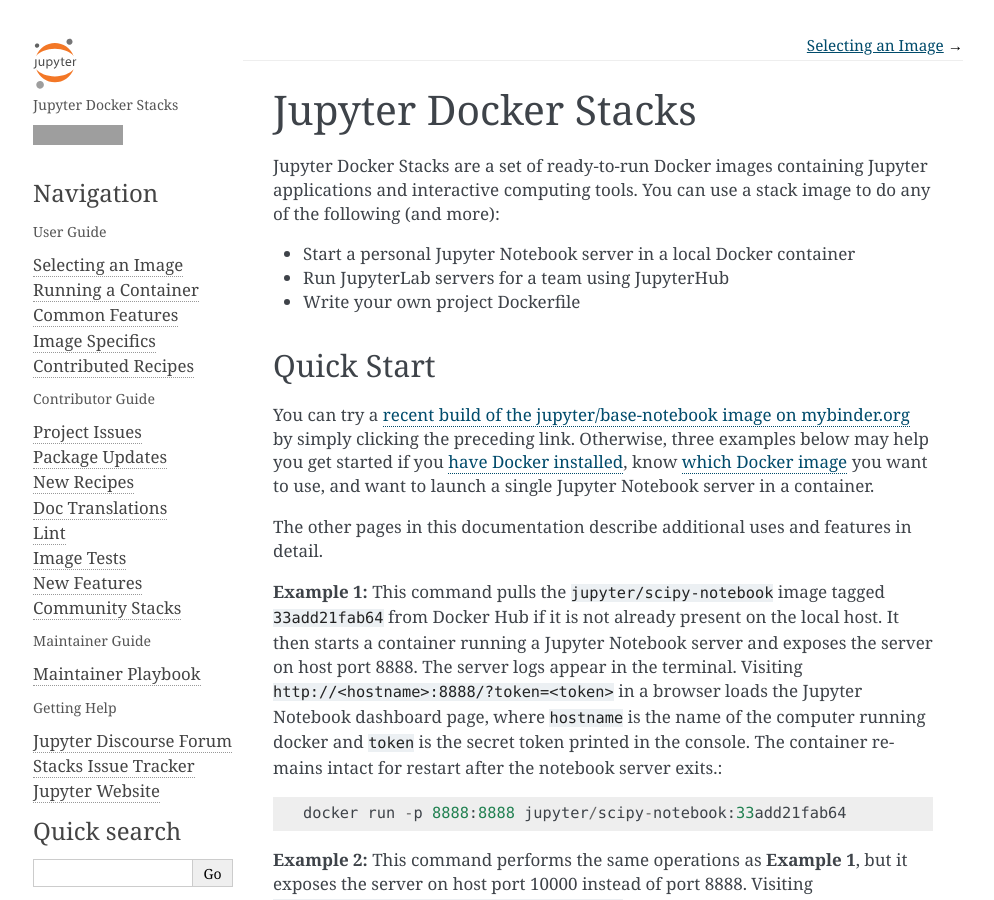
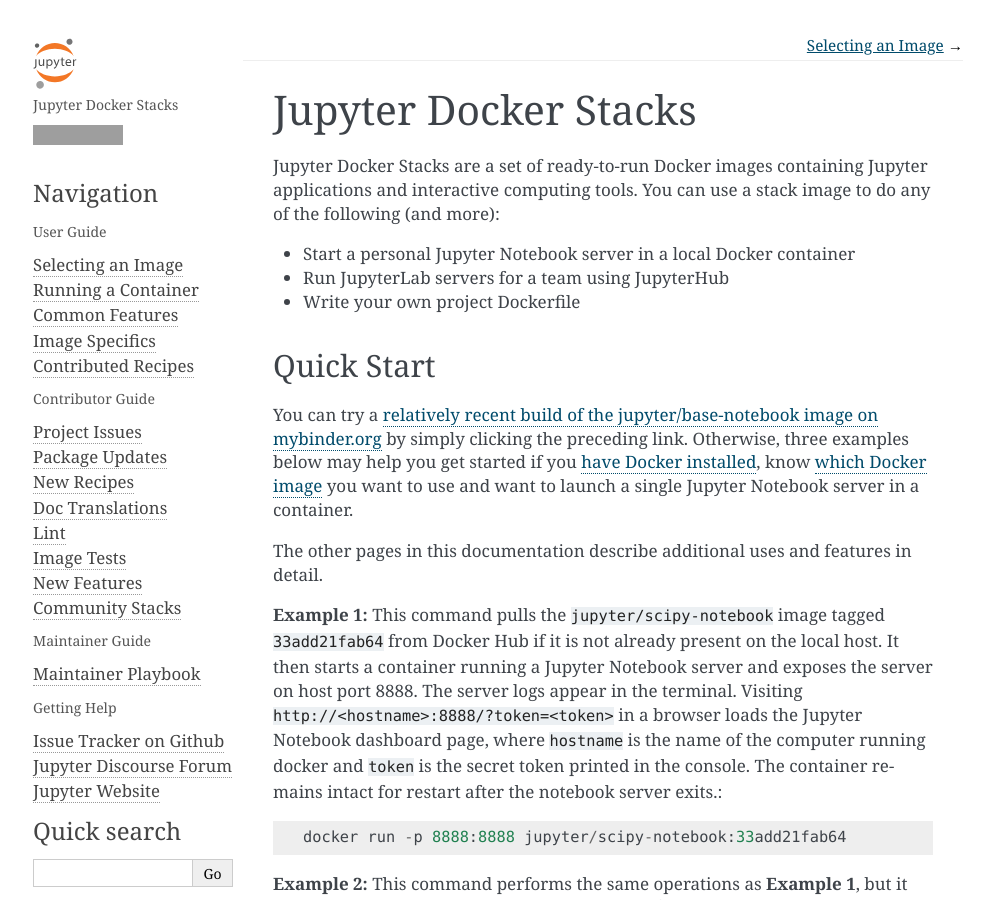
Before and after one commit to jupyter/docker-stacks, a Sphinx documentation site: the page built from docs/index.rst, in a window 1280 px wide and 900 px high. Shown: the whole window, without its empty margins (147-1141 px from the left). Built offline with Sphinx 7.4.7, drawn with Linux system fonts in a browser that asks for light colours; some of the changed text lies outside the part shown; grey boxes are pictures that could not be loaded.

Commit message:
Make README.md match index.rst

```diff
--- a/docs/index.rst
+++ b/docs/index.rst
@@ -11,21 +11,26 @@
 Quick Start
 -----------
 
-You can try a `recent build of the jupyter/base-notebook image on mybinder.org <https://mybinder.org/v2/gh/jupyter/docker-stacks/master?filepath=README.ipynb>`_ by simply clicking the preceding link.
-Otherwise, three examples below may help you get started if you `have Docker installed <https://docs.docker.com/install/>`_, know :doc:`which Docker image <using/selecting>` you want to use, and want to launch a single Jupyter Notebook server in a container.
+You can try a `relatively recent build of the jupyter/base-notebook image on mybinder.org <https://mybinder.org/v2/gh/jupyter/docker-stacks/master?filepath=README.ipynb>`_
+by simply clicking the preceding link.
+Otherwise, three examples below may help you get started if you `have Docker installed <https://docs.docker.com/install/>`_,
+know :doc:`which Docker image <using/selecting>` you want to use
+and want to launch a single Jupyter Notebook server in a container.
 
 The other pages in this documentation describe additional uses and features in detail.
 
 **Example 1:** This command pulls the ``jupyter/scipy-notebook`` image tagged ``33add21fab64`` from Docker Hub if it is not already present on the local host.
 It then starts a container running a Jupyter Notebook server and exposes the server on host port 8888.
 The server logs appear in the terminal.
-Visiting ``http://<hostname>:8888/?token=<token>`` in a browser loads the Jupyter Notebook dashboard page, where ``hostname`` is the name of the computer running docker and ``token`` is the secret token printed in the console.
+Visiting ``http://<hostname>:8888/?token=<token>`` in a browser loads the Jupyter Notebook dashboard page,
+where ``hostname`` is the name of the computer running docker and ``token`` is the secret token printed in the console.
 The container remains intact for restart after the notebook server exits.::
 
     docker run -p 8888:8888 jupyter/scipy-notebook:33add21fab64
 
 **Example 2:** This command performs the same operations as **Example 1**, but it exposes the server on host port 10000 instead of port 8888.
-Visiting ``http://<hostname>:10000/?token=<token>`` in a browser loads Jupyter Notebook server, where ``hostname`` is the name of the computer running docker and ``token`` is the secret token printed in the console.::
+Visiting ``http://<hostname>:10000/?token=<token>`` in a browser loads Jupyter Notebook server,
+where ``hostname`` is the name of the computer running docker and ``token`` is the secret token printed in the console.::
 
     docker run -p 10000:8888 jupyter/scipy-notebook:33add21fab64
 
@@ -33,7 +38,8 @@
 It then starts an *ephemeral* container running a Jupyter Notebook server and exposes the server on host port 10000.
 The command mounts the current working directory on the host as ``/home/jovyan/work`` in the container.
 The server logs appear in the terminal.
-Visiting ``http://<hostname>:10000/lab?token=<token>`` in a browser loads JupyterLab, where ``hostname`` is the name of the computer running docker and ``token`` is the secret token printed in the console.
+Visiting ``http://<hostname>:10000/lab?token=<token>`` in a browser loads JupyterLab,
+where ``hostname`` is the name of the computer running docker and ``token`` is the secret token printed in the console.
 Docker destroys the container after notebook server exit, but any files written to ``~/work`` in the container remain intact on the host.::
 
     docker run --rm -p 10000:8888 -e JUPYTER_ENABLE_LAB=yes -v "${PWD}":/home/jovyan/work jupyter/datascience-notebook:33add21fab64
@@ -74,6 +80,6 @@
    :maxdepth: 2
    :caption: Getting Help
 
+   Issue Tracker on Github <https://github.com/jupyter/docker-stacks/issues>
    Jupyter Discourse Forum <https://discourse.jupyter.org>
-   Stacks Issue Tracker <https://github.com/jupyter/docker-stacks/issues>
    Jupyter Website <https://jupyter.org>
```
Also changed, not shown: README.md (+1 -1 lines).
